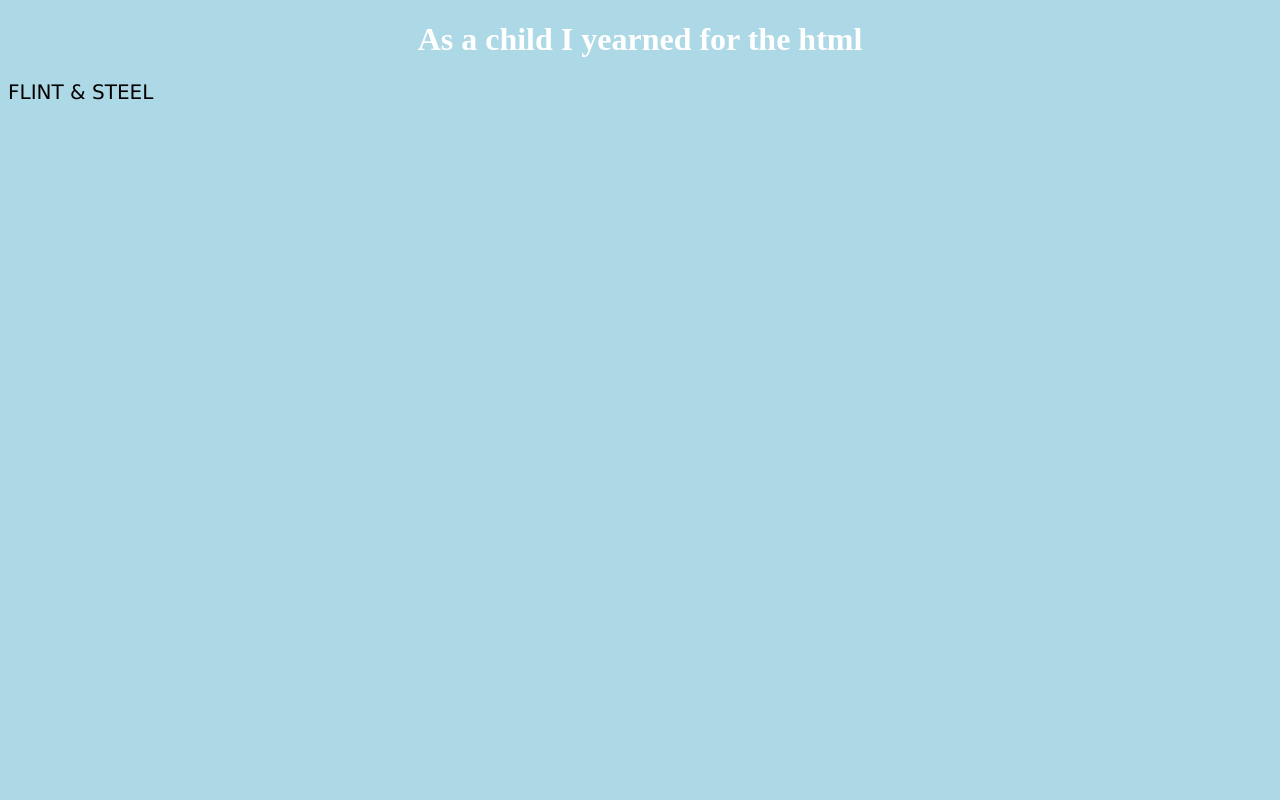
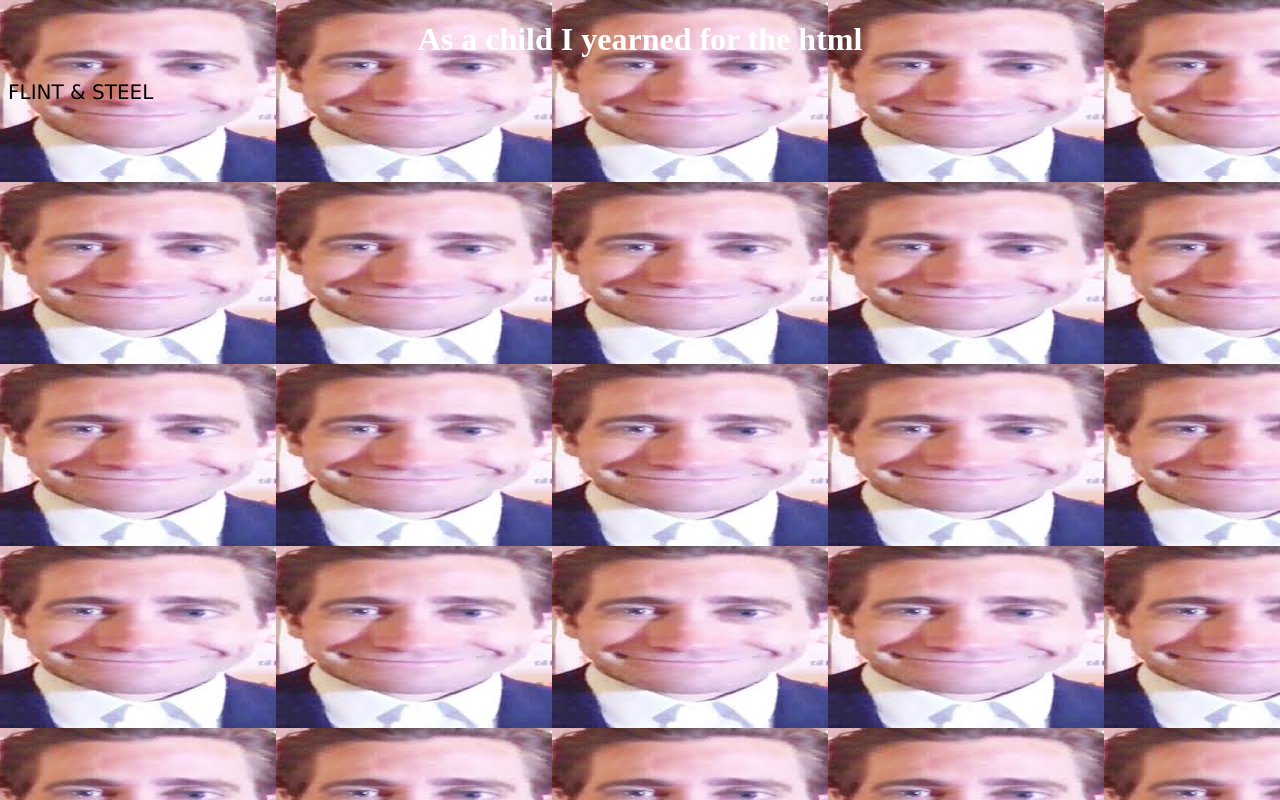
Before and after one commit to FormerlyBerried/FormerlyBerried.github.io, a plain HTML site: page index.html in a window 1280 px wide. Drawn offline with Linux system fonts and the light colour scheme.

Commit message:
Messing around with CSS

```diff
--- a/Source/Stylesheets/Stylesheet.css
+++ b/Source/Stylesheets/Stylesheet.css
@@ -1,6 +1,5 @@
 body {
-    background-color: lightblue;
-}
+    background-image: url("Resources/Jake.png");
 
 h1 {
     color : white;
```
Also changed, not shown: Source/Stylesheets/Resources/Jake.png (added).
